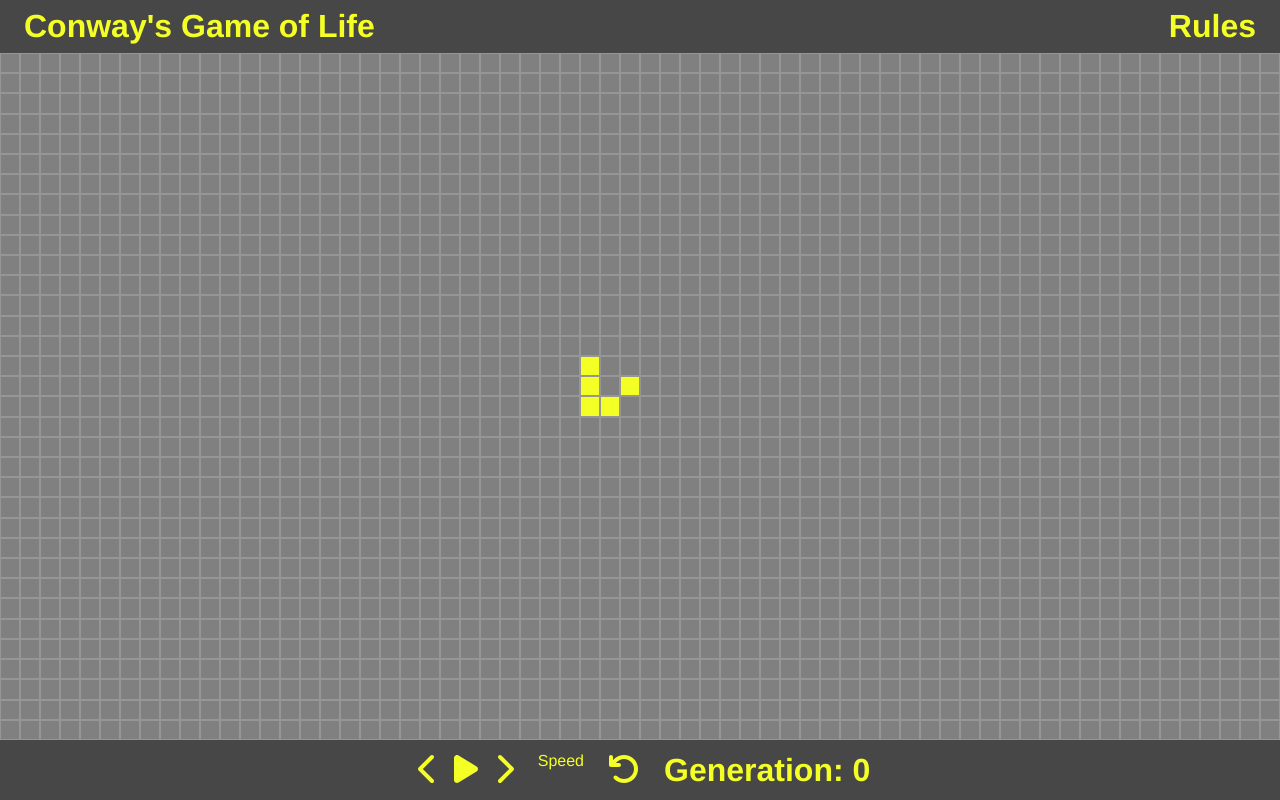
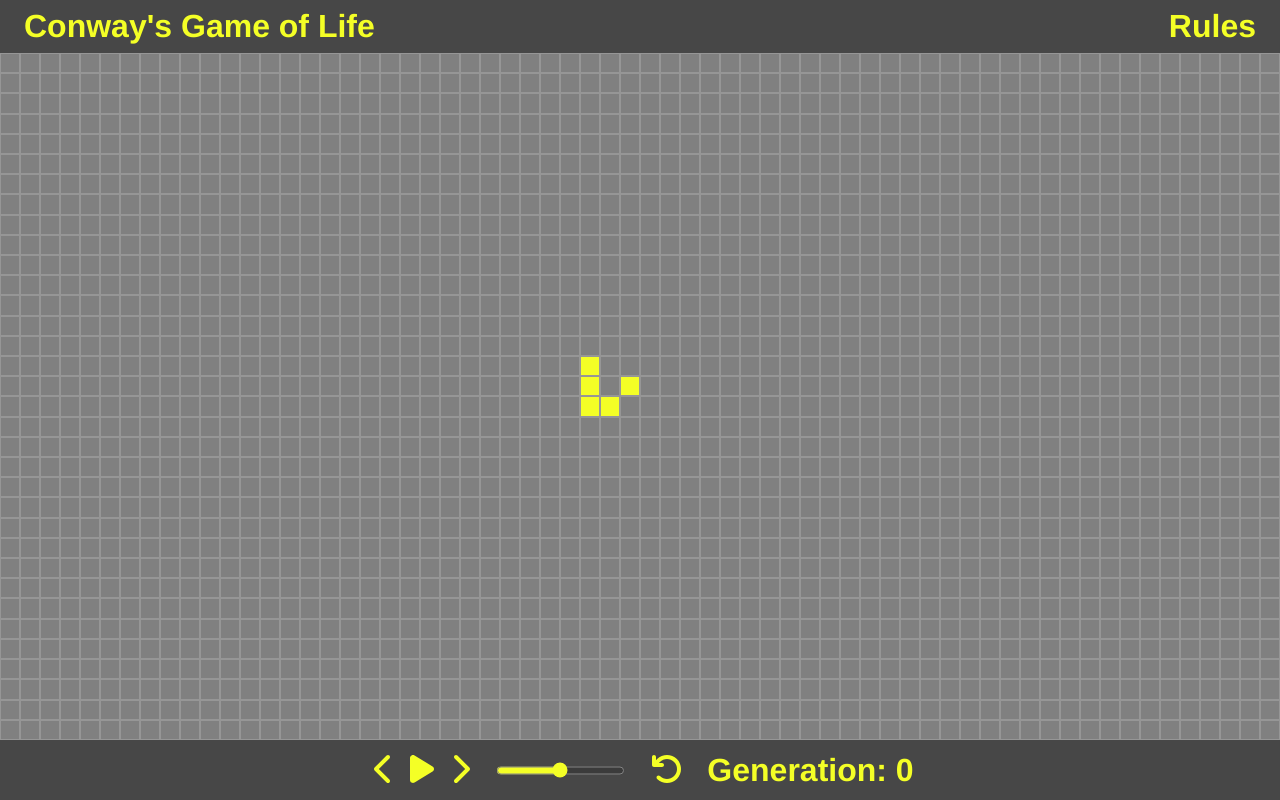
Before and after one commit to brombaut/game-of-life, a Vue app: page / in a window 1280 px wide. Built offline with nearby package versions, Linux system fonts and the light colour scheme.

Commit message:
Speed adjuster

```diff
--- a/src/App.vue
+++ b/src/App.vue
@@ -9,7 +9,8 @@
     @nextGenerationClicked="setNextGeneration"
     @previousGenerationClicked="setPreviousGeneration"
     @playOrPauseButtonClicked="togglePlaying"
-    @reset="reset" />
+    @reset="reset"
+    @speedChanged="updateMsBetweenGenerations"/>
 </template>
 
 <script lang="ts">
@@ -66,6 +67,14 @@ export default defineComponent({
       } else {
         this.mGameGrid.addLiveCell(c);
       }
+    },
+    updateMsBetweenGenerations(newVal: number) {
+      this.msBetweenGenerations = newVal;
+      if (this.playing) {
+        // If we are already playing, speed up the current interval
+        clearInterval(this.nextGenerationInterval);
+        this.nextGenerationInterval = setInterval(this.setNextGeneration, this.msBetweenGenerations);
+      }
     }
   },
 });
--- a/src/components/GameFooter.vue
+++ b/src/components/GameFooter.vue
@@ -28,7 +28,14 @@
         </h1>
       </div>
       <div class="control-group">
-        <div class="control">Speed</div>
+        <input
+          type="range"
+          :min="minSliderSpeed"
+          :max="maxSliderSpeed"
+          value="500"
+          class="slider"
+          @input="(e) => handleSliderChange(e.target.value)"
+          id="speed-slider">
       </div>
       <div class="control-group">
         <h1>
@@ -58,6 +65,18 @@ export default defineComponent({
     generation: {
       type: Number,
       required: true,
+    },
+  },
+  data() {
+    return {
+      maxSliderSpeed: 1000,
+      minSliderSpeed: 10,
+    };
+  },
+  methods: {
+    handleSliderChange(rawVal: number) {
+      const valueToEmit = this.maxSliderSpeed - rawVal + this.minSliderSpeed;
+      this.$emit('speedChanged', valueToEmit)
     },
   },
 });
@@ -96,6 +115,10 @@ export default defineComponent({
         padding: 0 8px;
         text-align: center;
       }
+
+      .slider {
+        accent-color: $primary;
+      }
     }
   }
 
```
Also changed, not shown: 1 other file (tests, documents, lock files or other folders).
